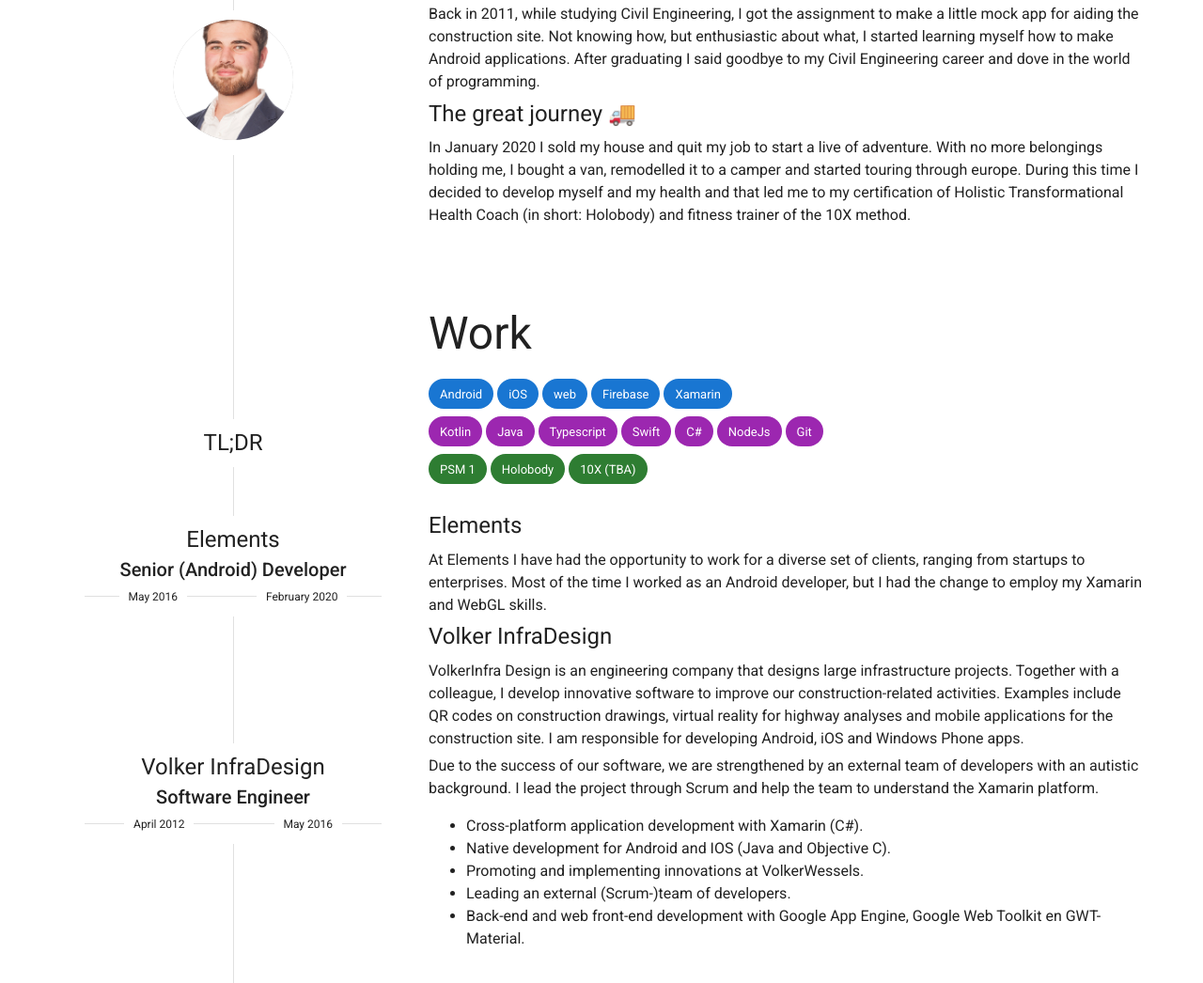
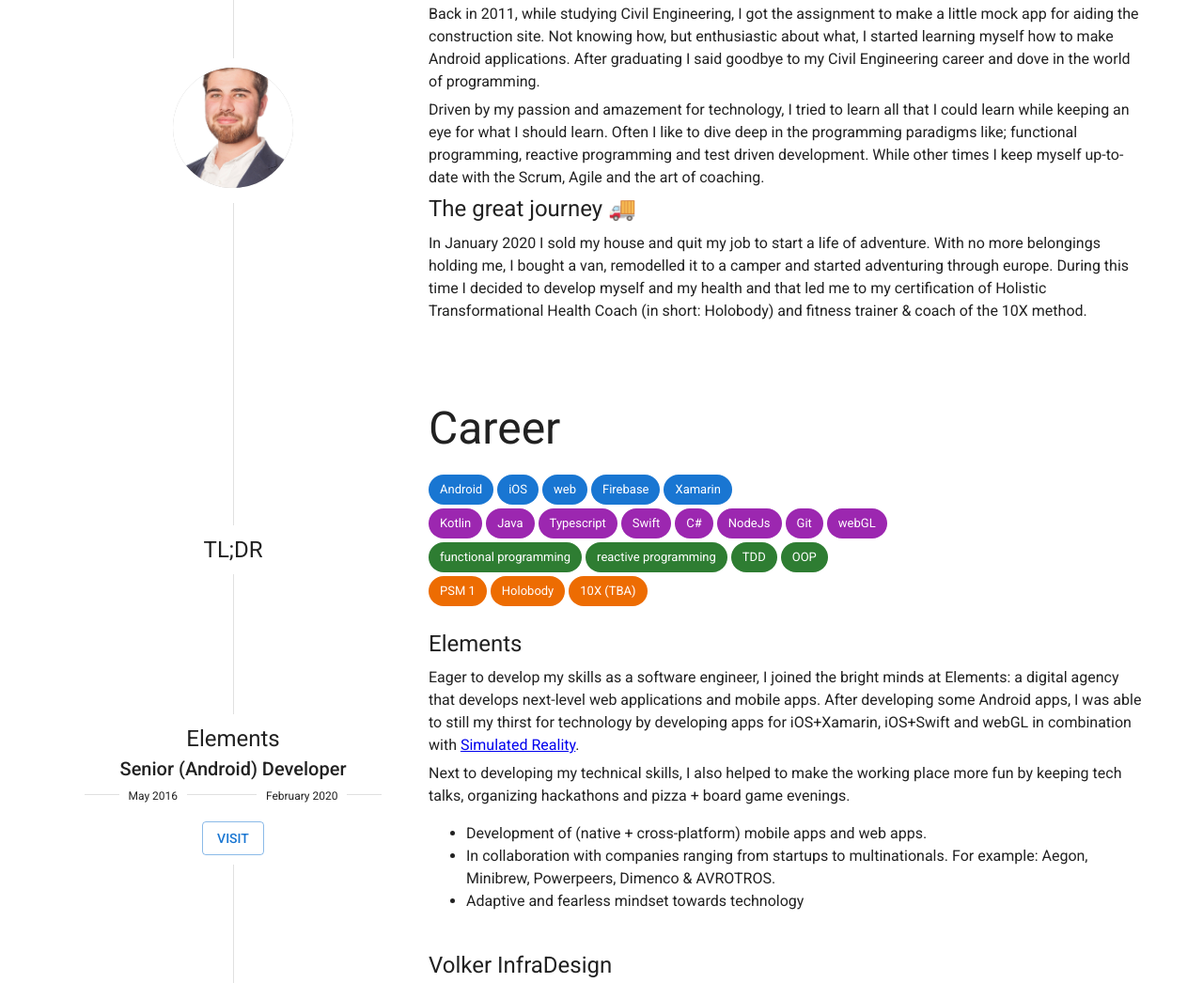
Before and after one commit to Lamartio/lamartio, a Gatsby site: page / in a window 1280 px wide. Shown: the part 822-1868 px from the top of the page at 94% size. Built offline with nearby package versions, Linux system fonts and the light colour scheme; Gatsby itself is replaced by a stand-in of ours.

Commit message:
Adds text for Elements and the About

```diff
--- a/src/components/Work.tsx
+++ b/src/components/Career.tsx
@@ -6,7 +6,7 @@ import {graphql, useStaticQuery} from "gatsby";
 import {TLDR} from "./TLDR";
 import {Employment} from "./Employment";
 
-export const Work: FunctionComponent = () => {
+export const Career: FunctionComponent = () => {
     const data = useStaticQuery(graphql`
         {
             allMdx(
@@ -23,6 +23,7 @@ export const Work: FunctionComponent = () => {
                             end
                             employer
                             occupation
+                            link
                         }
                     }
                 }
@@ -33,7 +34,7 @@ export const Work: FunctionComponent = () => {
 
     return <>
         <Row>
-            <Typography gutterBottom variant="h3" sx={{mt:10}}>Work</Typography>
+            <Typography gutterBottom variant="h3" sx={{mt:10}}>Career</Typography>
         </Row>
         <TLDR/>
         {nodes.map(node => <Employment key={node.id} data={node}/>)}
--- a/src/components/Employment.tsx
+++ b/src/components/Employment.tsx
@@ -1,6 +1,6 @@
 import * as React from "react";
 import {FunctionComponent} from "react";
-import {Typography} from "@mui/material";
+import {Box, Typography} from "@mui/material";
 import {Row} from "./Row";
 import {MDXRenderer} from "gatsby-plugin-mdx";
 import {MuiMDXProvider} from "./MuiMDXProvider";
@@ -12,8 +12,10 @@ export const Employment: FunctionComponent<EmploymentData> = ({data}) => {
 
     return <Row badge={<EmploymentInfo data={data.frontmatter}/>}>
         <Typography gutterBottom variant="h5">{data.frontmatter.employer}</Typography>
-        <MuiMDXProvider>
-            <MDXRenderer>{data.body}</MDXRenderer>
-        </MuiMDXProvider>
+        <Box sx={{pb: 3}}>
+            <MuiMDXProvider>
+                <MDXRenderer>{data.body}</MDXRenderer>
+            </MuiMDXProvider>
+        </Box>
     </Row>;
 }
--- a/src/components/EmploymentInfo.tsx
+++ b/src/components/EmploymentInfo.tsx
@@ -1,12 +1,12 @@
 import * as React from "react";
 import {FunctionComponent} from "react";
-import {Divider, Paper, Stack, Typography} from "@mui/material";
+import {Button, Divider, Paper, Stack, Typography} from "@mui/material";
 
 
-export type EmploymentInfoData = { employer: string, occupation: string, start: string, end: string }
+export type EmploymentInfoData = { employer: string, occupation: string, start: string, end: string, link: string }
 
 export const EmploymentInfo: FunctionComponent<{ data: EmploymentInfoData }> =
-    ({data: {employer, occupation, start, end}}) =>
+    ({data: {employer, occupation, start, end, link}}) =>
         <Paper elevation={0} sx={{whiteSpace: 'inherit'}}>
             <Stack
                 sx={{px: 2}}
@@ -41,5 +41,6 @@ export const EmploymentInfo: FunctionComponent<{ data: EmploymentInfoData }> =
                         </Typography>
                     </Divider>
                 </Stack>
+                <Button variant="outlined" sx={{mt: 2}} onClick={() => window.open(link)}>visit</Button>
             </Stack>
         </Paper>
--- a/src/components/TLDR.tsx
+++ b/src/components/TLDR.tsx
@@ -17,10 +17,15 @@ const data = [
     {
         color: 'secondary' as ChipColor,
         name: 'languages',
-        tags: ['Kotlin', 'Java', 'Typescript', 'Swift', 'C#', 'NodeJs', 'Git']
+        tags: ['Kotlin', 'Java', 'Typescript', 'Swift', 'C#', 'NodeJs', 'Git', 'webGL']
     },
     {
         color: 'success' as ChipColor,
+        name: 'languages',
+        tags: ['functional programming', 'reactive programming', 'TDD', 'OOP']
+    },
+    {
+        color: 'warning' as ChipColor,
         name: 'certificates',
         tags: ['PSM 1', 'Holobody', '10X (TBA)']
     },
@@ -37,10 +42,10 @@ export const TLDR: FunctionComponent = () =>
                         justifyContent: 'flex-start',
                         flexWrap: 'wrap',
                         listStyle: 'none',
-                        py: 0.5,
+                        p: 0,
                         m: 0,
                     }}>
-                    {tags.map((tag, i) => <Chip key={i} label={tag} color={color} sx={{mr: .5}}/>)}
+                    {tags.map((tag, i) => <Chip key={i} label={tag} color={color} sx={{mt: 0.5, mr: .5}}/>)}
                 </Box>
             )}
         </Box>
--- a/src/content/about.mdx
+++ b/src/content/about.mdx
@@ -4,8 +4,12 @@ aiding the construction site. Not knowing how, but enthusiastic about what, I st
 myself how to make Android applications. After graduating I said goodbye to my Civil Engineering
 career and dove in the world of programming.
 
+Driven by my passion and amazement for technology, I tried to learn all that I could learn while keeping an eye for what I should learn.
+Often I like to dive deep in the programming paradigms like; functional programming, reactive programming and test driven development.
+While other times I keep myself up-to-date with the Scrum, Agile  and the art of coaching.
+
 ##### The great journey 🚚
-In January 2020 I sold my house and quit my job to start a live of adventure. With no more
-belongings holding me, I bought a van, remodelled it to a camper and started touring through europe.
+In January 2020 I sold my house and quit my job to start a life of adventure. With no more
+belongings holding me, I bought a van, remodelled it to a camper and started adventuring through europe.
 During this time I decided to develop myself and my health and that led me to my certification of
-Holistic Transformational Health Coach (in short: Holobody) and fitness trainer of the 10X method.
+Holistic Transformational Health Coach (in short: Holobody) and fitness trainer & coach of the 10X method.
--- /dev/null
+++ b/src/content/about_.mdx
@@ -0,0 +1,8 @@
+
+- gepassioneerd met technology
+- luisteren Goed in uitleggen
+- creatief
+
+- bemiddelen
+- communiceren
+- meedenken met de klant
--- a/src/content/employment/elements.mdx
+++ b/src/content/employment/elements.mdx
@@ -4,5 +4,15 @@ occupation: Senior (Android) Developer
 startMillis: 1462064461
 start: May 2016
 end: February 2020
+link: https://www.elements.nl
 ---
-At Elements I have had the opportunity to work for a diverse set of clients, ranging from startups to enterprises. Most of the time I worked as an Android developer, but I had the change to employ my Xamarin and WebGL skills.
+
+Eager to develop my skills as a software engineer, I joined the bright minds at Elements: a digital agency that develops
+next-level web applications and mobile apps. After developing some Android apps, I was able to still my thirst for technology
+by developing apps for iOS+Xamarin, iOS+Swift and webGL in combination with [Simulated Reality](https://www.dimenco.eu/).
+
+Next to developing my technical skills, I also helped to make the working place more fun by keeping tech talks, organizing hackathons and pizza + board game evenings.
+
+- Development of (native + cross-platform) mobile apps and web apps.
+- In collaboration with companies ranging from startups to multinationals. For example: Aegon, Minibrew, Powerpeers, Dimenco & AVROTROS.
+- Adaptive and fearless mindset towards technology
--- a/src/content/employment/volker_infradesign.mdx
+++ b/src/content/employment/volker_infradesign.mdx
@@ -4,10 +4,15 @@ occupation: Software Engineer
 startMillis: 1333242061
 start: April 2012
 end: May 2016
+link: https://www.vhbinfra.nl
 ---
-VolkerInfra Design is an engineering company that designs large infrastructure projects. Together with a colleague, I develop innovative software to improve our construction-related activities. Examples include QR codes on construction drawings, virtual reality for highway analyses and mobile applications for the construction site. I am responsible for developing Android, iOS and Windows Phone apps.
+VolkerInfra Design is an engineering company that designs large infrastructure projects. Together with a colleague,
+I develop innovative software to improve our construction-related activities. Examples include QR codes on construction
+drawings, virtual reality for highway analyses and mobile applications for the construction site. I am responsible for
+developing Android, iOS and Windows Phone apps.
 
-Due to the success of our software, we are strengthened by an external team of developers with an autistic background. I lead the project through Scrum and help the team to understand the Xamarin platform.
+Due to the success of our software, we are strengthened by an external team of developers with an autistic background.
+I lead the project through Scrum and help the team to understand the Xamarin platform.
 
 - Cross-platform application development with Xamarin (C#).
 - Native development for Android and IOS (Java and Objective C).
--- a/src/pages/index.tsx
+++ b/src/pages/index.tsx
@@ -6,7 +6,7 @@ import {Header} from "../components/Header";
 import {Welcome} from "../components/Welcome";
 import {About} from "../components/About";
 import {Contact} from "../components/Contact";
-import {Work} from "../components/Work";
+import {Career} from "../components/Career";
 
 const IndexPage: FunctionComponent = () => {
     return <ThemeProvider theme={theme}>
@@ -15,7 +15,7 @@ const IndexPage: FunctionComponent = () => {
             <Header/>
             <Welcome/>
             <About/>
-            <Work/>
+            <Career/>
             <Contact/>
         </Container>
     </ThemeProvider>
```
